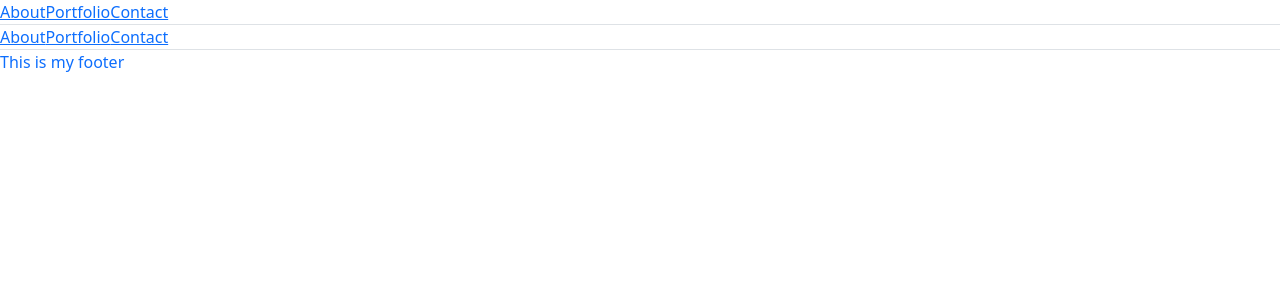
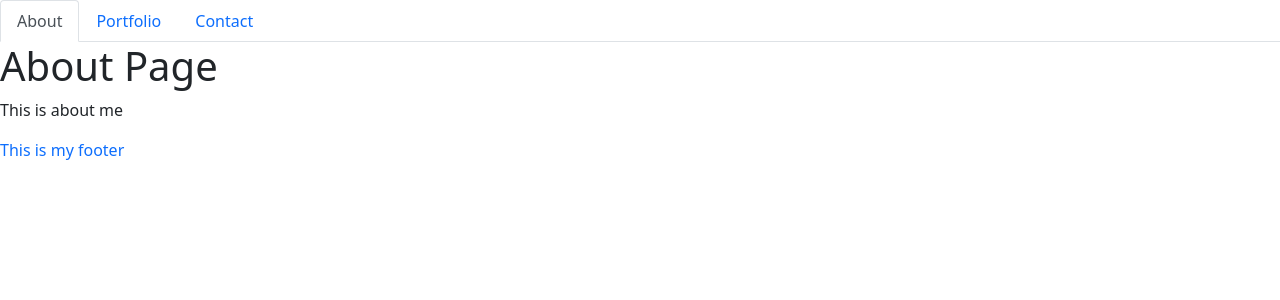
Before and after one commit to bckasper/React-Portfolio, a React (Create React App) app: page / in a window 1280 px wide. Shown: the top 300 px of the page. Built offline with nearby package versions, Linux system fonts and the light colour scheme.

Commit message:
added dummy content on the portfolio and contact pages to test their rendering with the conditional rendering in content

```diff
--- a/src/App.js
+++ b/src/App.js
@@ -8,15 +8,8 @@ import Content from './components/content'
 function App() {
   return (
     <div className="App">
-
-      {/* Header with navigation */}
-      <Header />
-
       {/* Content that will hold the bio, potfolio, contact form and resume */}
       <Content />
-
-      {/* Persistent footer with Github, LinkedIn, and third portfolio option */}
-      <Footer />
     </div>
   );
 }
--- a/src/components/content.js
+++ b/src/components/content.js
@@ -1,6 +1,9 @@
 import React, {useState} from 'react'
 import Header from './header'
 import About from './pages/about'
+import Portfolio from './pages/portfolio'
+import Contact from './pages/contact'
+import Footer from './footer'
 
 
 const Content = () => {
@@ -8,9 +11,13 @@ const Content = () => {
     const [currentPage, setPage] = useState('About')
 
     const renderPage = () => {
-        if(currentPage = 'About'){
-            return <About />
+        if(currentPage === 'About'){
+            return <About />;
         }
+        if(currentPage === 'Portfolio'){
+            return <Portfolio />;
+        }
+            return <Contact />;
     }
 
     const pageChangeHandler = (page) => setPage(page)
@@ -18,6 +25,8 @@ const Content = () => {
     return(
         <div>
             <Header currentPage={currentPage} pageChangeHandler={pageChangeHandler}/>
+            {renderPage()}
+            <Footer/>
         </div>
     )
 }
--- a/src/components/header.js
+++ b/src/components/header.js
@@ -10,7 +10,7 @@ const Header = ({currentPage, changePageHandler}) => {
                 <a
                 href="#about"
                   onClick={() => changePageHandler('About')}
-                //   className={currentPage === 'About' ? 'nav-link active' : 'nav-link'}
+                  className={currentPage === 'About' ? 'nav-link active' : 'nav-link'}
                 >
                 About
                 </a>
@@ -20,7 +20,7 @@ const Header = ({currentPage, changePageHandler}) => {
                 <a
                 href="#portfolio"
                   onClick={() => changePageHandler('Portfolio')}
-                //   className={currentPage === 'Portfolio' ? 'nav-link active' : 'nav-link'}
+                  className={currentPage === 'Portfolio' ? 'nav-link active' : 'nav-link'}
                 >
                 Portfolio
                 </a>
@@ -30,7 +30,7 @@ const Header = ({currentPage, changePageHandler}) => {
                 <a
                 href="#contact"
                   onClick={() => changePageHandler('Contact')}
-                //   className={currentPage === 'Contact' ? 'nav-link active' : 'nav-link'}
+                  className={currentPage === 'Contact' ? 'nav-link active' : 'nav-link'}
                 >
                 Contact
                 </a>
--- a/src/components/pages/contact.js
+++ b/src/components/pages/contact.js
@@ -0,0 +1,12 @@
+import React from 'react';
+
+export default function Contact() {
+  return (
+    <div>
+      <h1>Contact Page</h1>
+      <p>
+        This is Contact
+      </p>
+    </div>
+  );
+}
--- a/src/components/pages/portfolio.js
+++ b/src/components/pages/portfolio.js
@@ -0,0 +1,12 @@
+import React from 'react';
+
+export default function Portfolio() {
+  return (
+    <div>
+      <h1>Portfolio Page</h1>
+      <p>
+        This is Portfolio
+      </p>
+    </div>
+  );
+}
```
